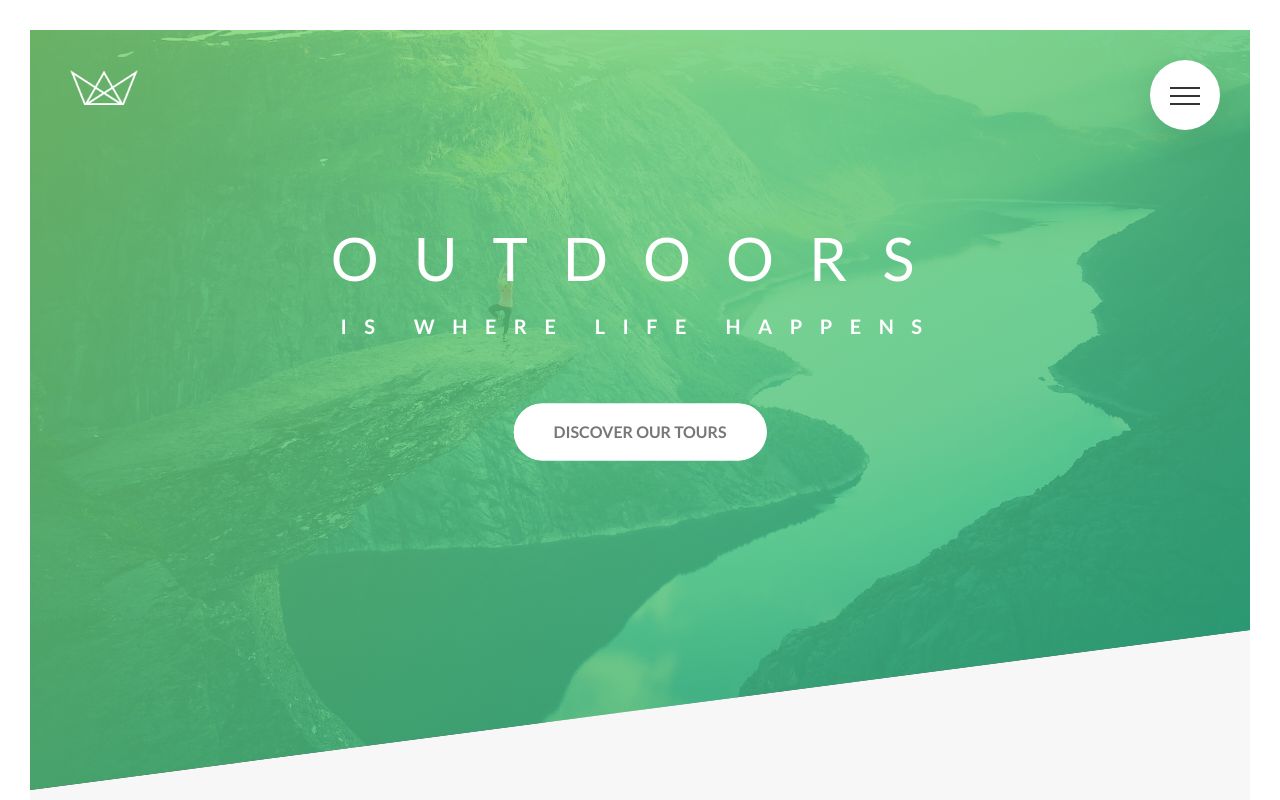
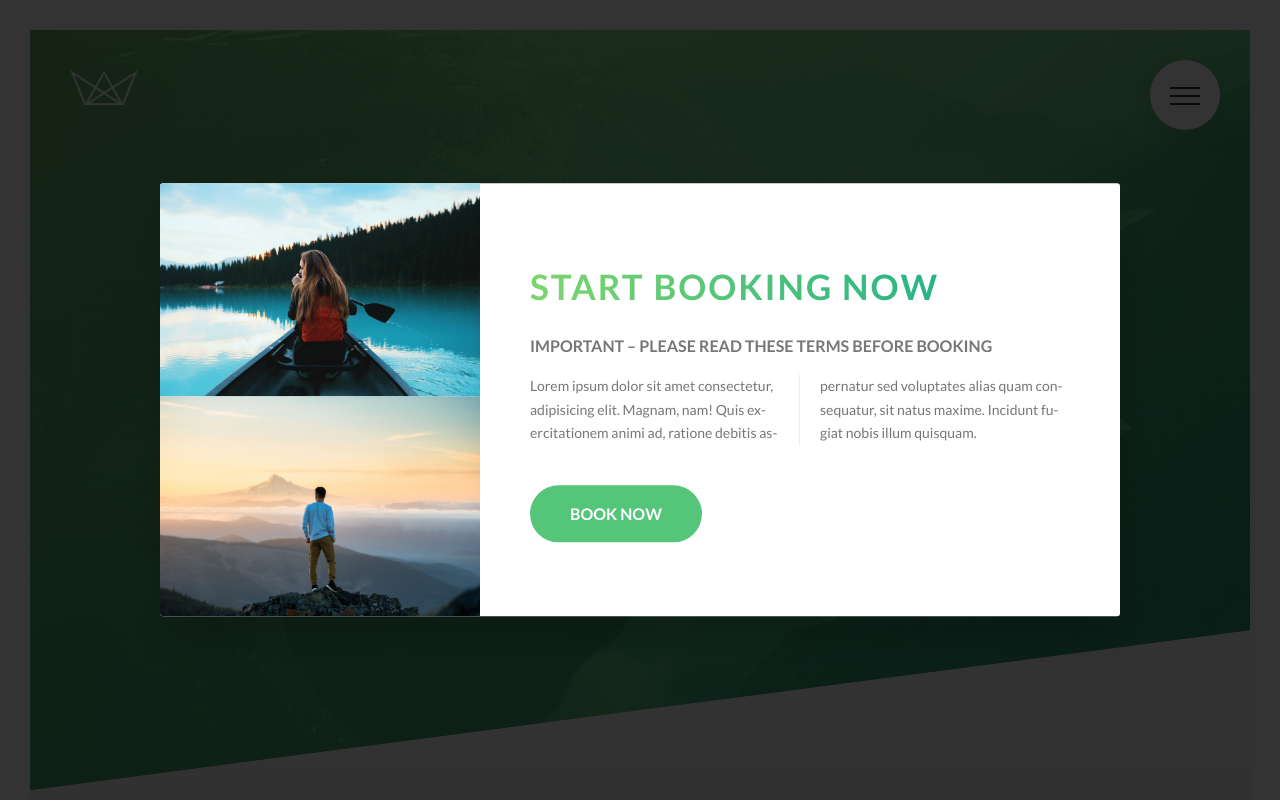
Before and after one commit to Ochanissi/Natours, a website: page index.html in a window 1280 px wide. Shown: the top 800 px of the page. Drawn offline with Linux system fonts and the light colour scheme.

Commit message:
building the Css popup

```diff
--- a/index.html
+++ b/index.html
@@ -351,6 +351,23 @@
             </div>
         </footer>
 
+        <div class="popup">
+            <div class="popup__content">
+                <div class="popup__left">
+                    <img src="img/nat-8.jpg" alt="Tour photo" class="popup__img">
+                    <img src="img/nat-9.jpg" alt="Tour photo" class="popup__img">
+                </div>
+                <div class="popup__right">
+                    <h2 class="heading-secondary u-margin-bottom-small">Start booking now</h2>
+                    <h3 class="heading-tertiary u-margin-bottom-small">Important &ndash; Please read these terms before booking</h3>
+                    <p class="popup__text">
+                        Lorem ipsum dolor sit amet consectetur, adipisicing elit. Magnam, nam! Quis exercitationem animi ad, ratione debitis aspernatur sed voluptates alias quam consequatur, sit natus maxime. Incidunt fugiat nobis illum quisquam.
+                    </p>
+                    <a href="#" class="btn btn--green">Book now</a>
+                </div>
+            </div>
+        </div>
+
         <!--
         <section class="grid-test">
             <div class="row">
--- a/sass/abstracts/_mixins.scss
+++ b/sass/abstracts/_mixins.scss
@@ -5,3 +5,10 @@
         clear: both;
     }
 }
+
+@mixin absCenter {
+    position: absolute;
+    top: 50%;
+    left: 50%;
+    transform: translate(-50%, -50%);
+}
--- /dev/null
+++ b/sass/components/_popup.scss
@@ -0,0 +1,57 @@
+.popup {
+    height: 100vh;
+    width: 100%;
+    position: fixed;
+    top: 0;
+    left: 0;
+    background-color: rgba($color-black, .8);
+    z-index: 9999;
+
+
+    &__content {
+        @include absCenter;
+        width: 75%;
+        background-color: $color-white;
+        box-shadow: 0 2rem 4rem rgba($color-black, .2);
+        border-radius: 3px;
+        display: table;
+        overflow: hidden;
+
+    }
+
+    &__left {
+        width: 33.3333333%;
+        display: table-cell;
+    }
+
+    &__right {
+        width: 66.6666666%;
+        display: table-cell;
+        vertical-align: middle;
+        padding: 3rem 5rem;
+
+    }
+
+    &__img {
+        display: block;
+        width: 100%;
+    }
+
+    &__text {
+        font-size: 1.4rem;
+        margin-bottom: 4rem;
+
+        -moz-column-count: 2;
+        -moz-column-gap: 4rem;
+        -moz-column-rule: 1px solid $color-grey-light-2;
+
+        column-count: 2;
+        column-gap: 4rem;
+        column-rule: 1px solid $color-grey-light-2;
+
+        -moz-hyphens: auto;
+        -ms-hyphens: auto;
+        -webkit-hyphens: auto;
+        hyphens: auto;
+    }
+}
--- a/sass/main.scss
+++ b/sass/main.scss
@@ -14,6 +14,7 @@
 @import "components/feature-box";
 @import "components/form";
 @import "components/story";
+@import "components/popup";
 
 @import "layout/navigation";
 @import "layout/footer";
```
Also changed, not shown: css/style.css.
